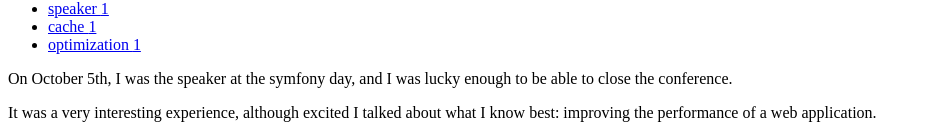
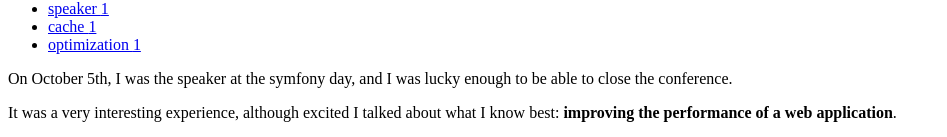
Before and after one commit to liuggio/liuggio.github.com, a Jekyll site: the page built from _posts/2012-10-31-symfony-day-5-october-turin-2012.md, in a window 1280 px wide and 1400 px high, scrolled down 1096 px. Shown: the part 383-520 px from the top of the window, without its empty margins (0-947 px from the left). Built offline with Jekyll 4.4.1, drawn with Linux system fonts in a browser that asks for light colours; nearby versions of some CDN libraries; some web fonts are replaced; library files that are not in the unit come from our copies; comment, search, counter and statistics services are not loaded; some of the changed lines change nothing that is shown; some of the changed text lies outside the part shown; grey boxes are pictures that could not be loaded.

Commit message:
fixed typo

```diff
--- a/_posts/2012-10-31-symfony-day-5-october-turin-2012.md
+++ b/_posts/2012-10-31-symfony-day-5-october-turin-2012.md
@@ -10,14 +10,14 @@
 
 On October 5th, I was the speaker at the symfony day, and I was lucky enough to be able to close the conference.
 
-It was a very interesting experience, although excited I talked about what I know best: improving the performance of a web application.
+It was a very interesting experience, although excited I talked about what I know best: **improving the performance of a web application**.
 
 
 [liuggio/rationally-boost-your-symfony2-application-with-caching-tips-and-monitoring](http://www.slideshare.net/liuggio/rationally-boost-your-symfony2-application-with-caching-tips-and-monitoring)
 
 \[edit\] Two months after the talk, visitors pass the 1,200 visits (December 2012).
 
-There were a lot of other interesting talk:
+There were a lot of other interesting topics:
 
 **Symfony2 Security Layer** - by @K3A, explained in detail the most difficult part of the symfony documentation.
 
@@ -27,3 +27,6 @@
 
 
 See you next year [symfonyday.it](http://www.symfonyday.it)
+
+
+a special thanks @cirpo
```
